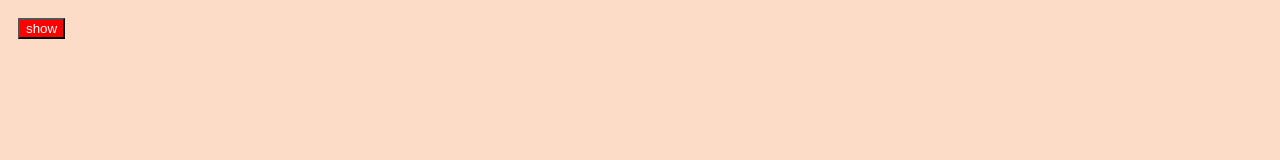
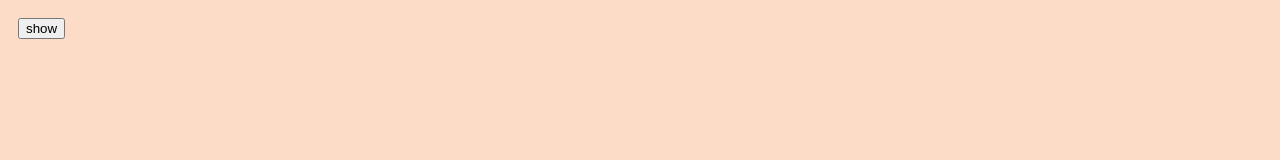
Before and after one commit to KOWSIK068/websites, a plain HTML site: page floating_bar_web/index.html in a window 1280 px wide. Shown: the top 160 px of the page. Drawn offline with Linux system fonts and the light colour scheme.

Commit message:
Update style.css

```diff
--- a/floating_bar_web/css/style.css
+++ b/floating_bar_web/css/style.css
@@ -16,6 +16,4 @@ body{
 
 #button{
     margin: 10px;
-    background-color: red;
-    color: white;
 }
```
